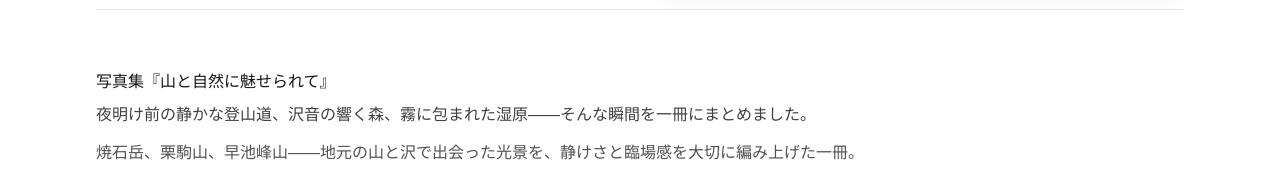
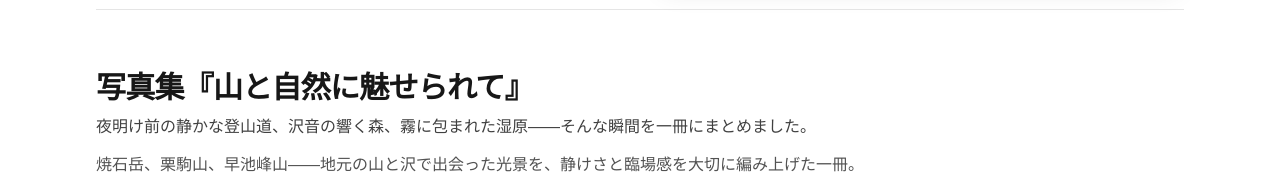
Before and after one commit to masahiro-koseki/masahiro-site, a Next.js app: page / in a window 1280 px wide. Shown: the part 488-662 px from the top of the page. Built offline with nearby package versions, Linux system fonts and the light colour scheme.

Commit message:
Update h2 font size

```diff
--- a/app/page.tsx
+++ b/app/page.tsx
@@ -41,7 +41,7 @@ const H2 = ({ children }: { children: React.ReactNode }) => (
     whileInView={{ opacity: 1, y: 0 }}
     viewport={{ once: true }}
     transition={{ duration: 0.5 }}
-    //className="text-2xl sm:text-3xl md:text-4xl font-bold tracking-tight"
+    className="text-1xl sm:text-2xl md:text-3xl font-bold tracking-tight"
   >
     {children}
   </motion.h2>
```
